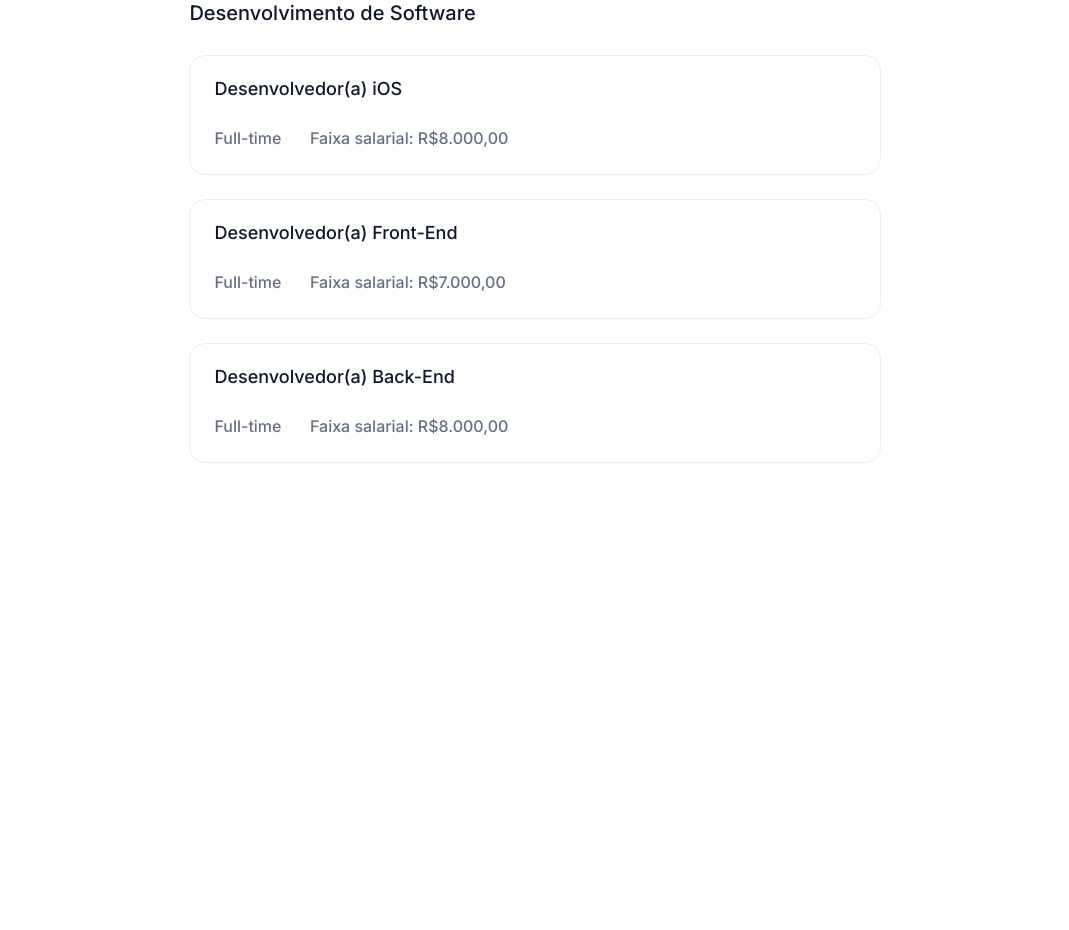
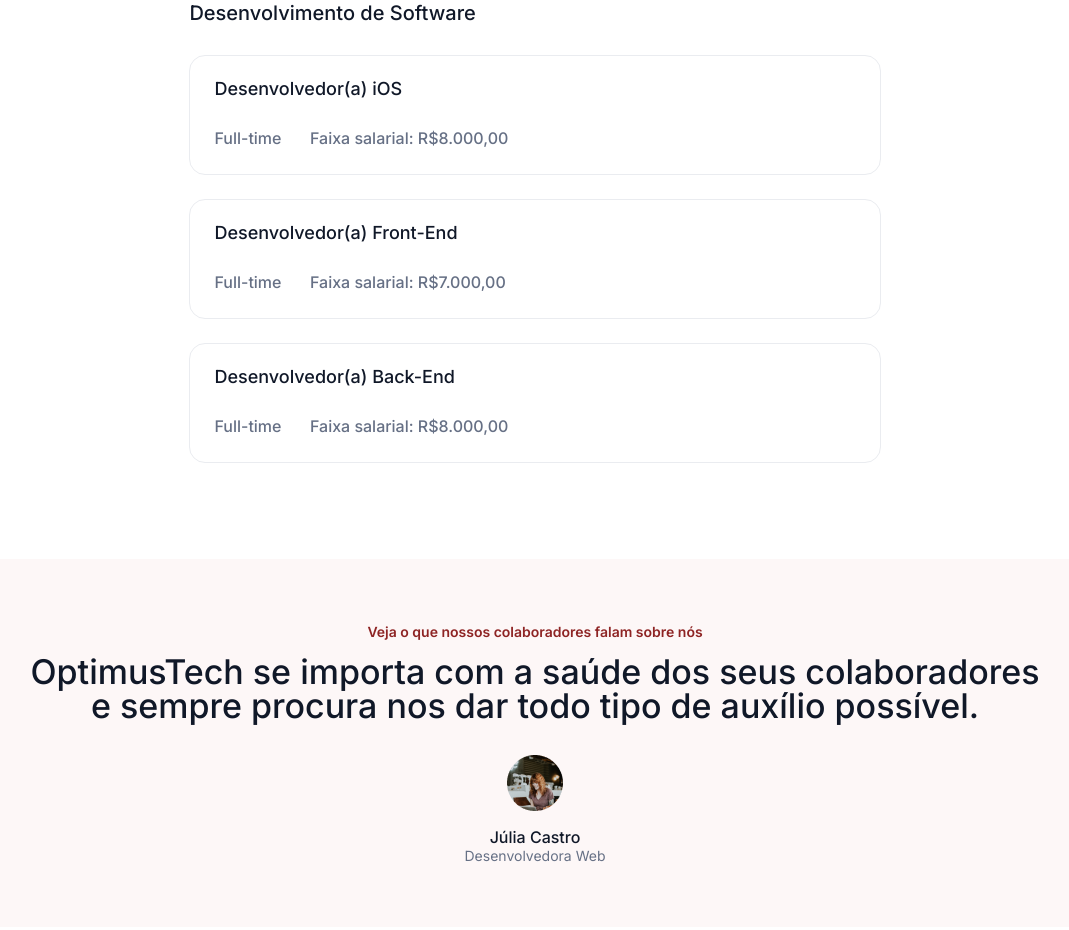
Before and after one commit to zingarelli/OptimusTech-7DaysOfCode-HTML_CSS, a plain HTML site: page index.html in a window 1280 px wide. Shown: the part 1871-2801 px from the top of the page, without its empty margins (105-1174 px from the left). Before the commit the page ends 2430 px from the top, so only its background shows below. Drawn offline with Linux system fonts and the light colour scheme.

Commit message:
Criação da seção de depoimentos, HTML e CSS

```diff
--- a/index.html
+++ b/index.html
@@ -103,5 +103,13 @@
                 </div>
             </div>
         </main>
+        <div class="depoimentos">
+            <span>Veja o que nossos colaboradores falam sobre nós</span>
+            <h2>OptimusTech se importa com a saúde dos seus colaboradores e sempre procura
+                nos dar todo tipo de auxílio possível.</h2>
+            <img src="img/avatar.png" alt="foto de um dos colaboradores da OptimusTech">
+            <p class="nome">Júlia Castro</p>
+            <p class="profissao">Desenvolvedora Web</p>
+        </div>
     </body>
 </html>
--- a/style.css
+++ b/style.css
@@ -197,3 +197,35 @@ body{
     display: inline-block;
     margin-right: 24px;
 }
+
+/* Seção de depoimentos */
+.depoimentos{
+    text-align: center;
+    margin: 0 auto 96px;
+    padding: 64px;
+    border-radius: 16px;
+    background-color: rgba(195, 25, 25, 0.03);
+}
+
+.depoimentos span{
+    font-size: 14px;
+    font-weight: 600;
+    color: var(--main-color);
+}
+
+.depoimentos h2{
+    font-size: 34px;
+    font-weight: 500;
+    color: var(--black-color);
+    margin: 16px 0 32px;
+}
+
+.nome{
+    font-weight: 500;
+    margin: 16px 0 4px;
+    color: var(--black-color);
+}
+
+.profissao{
+    font-size: 14px;
+}
```
Also changed, not shown: img/avatar.png (added).
